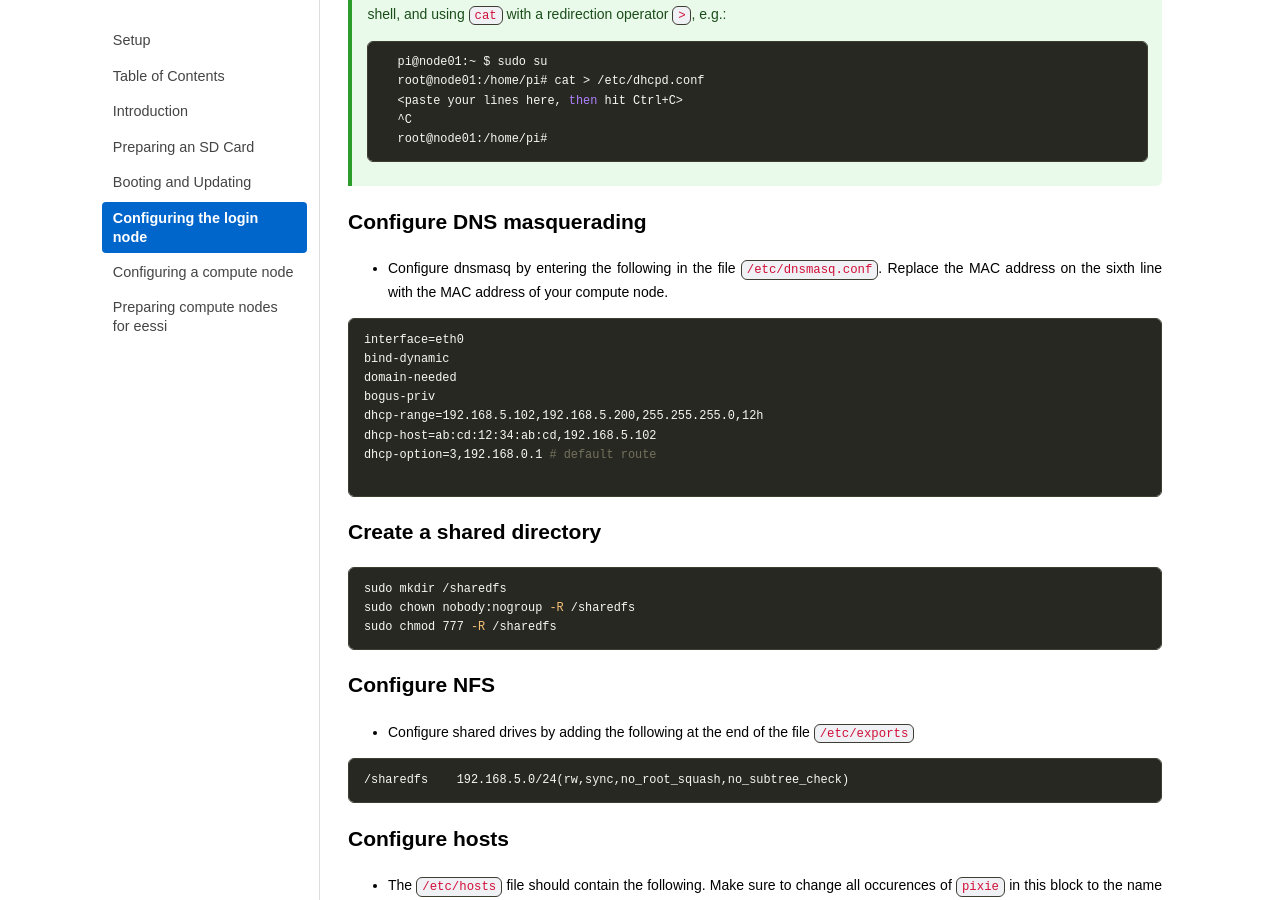
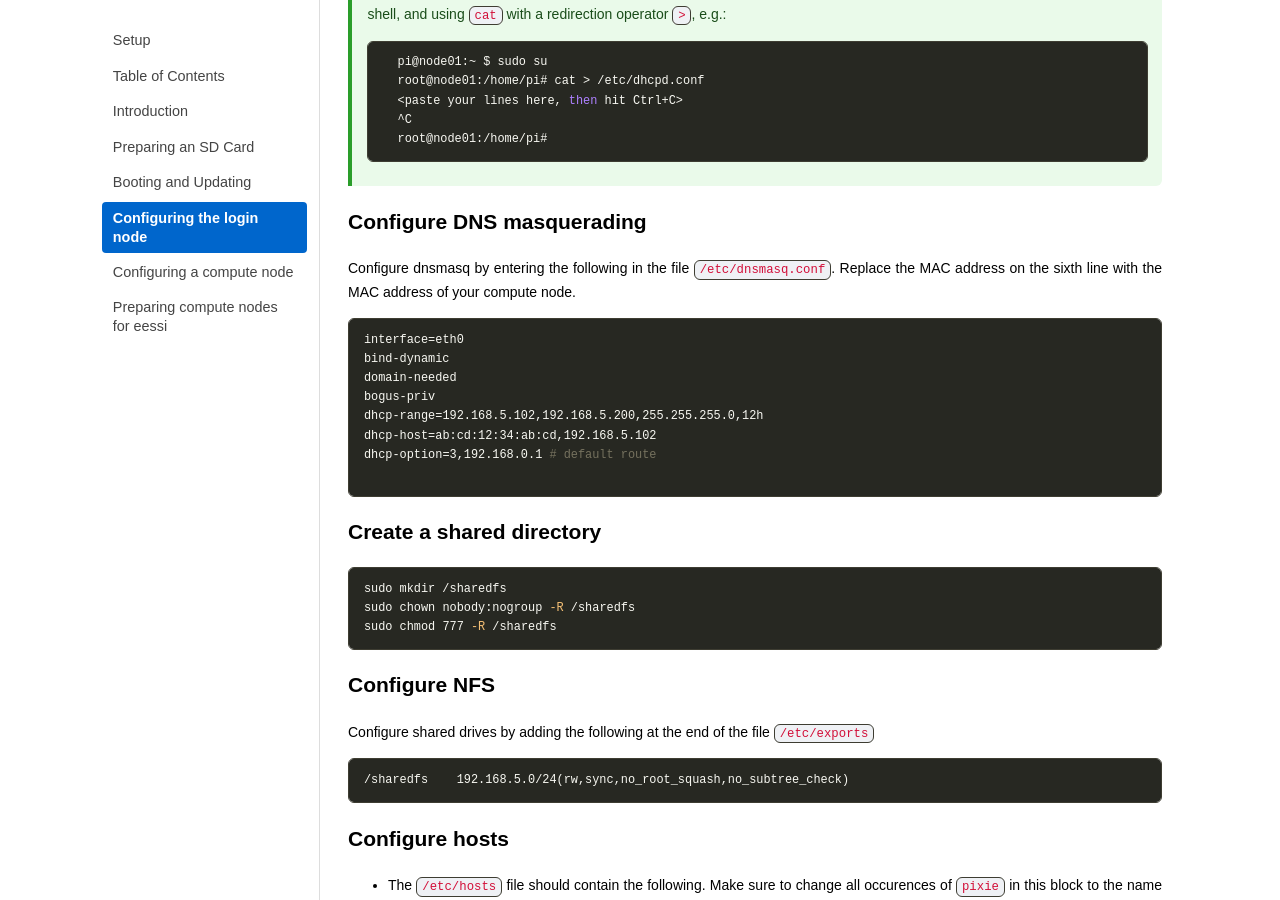
Before and after one commit to carpentriesoffline/Building_a_miniHPC_for_Training, a Jekyll site: the page built from 04-configurationLogin.md, in a window 1280 px wide and 900 px high, scrolled down 3497 px. Built offline with Jekyll 4.4.1, drawn with Linux system fonts in a browser that asks for light colours.

Commit message:
Minor formatting

````diff
--- a/04-configurationLogin.md
+++ b/04-configurationLogin.md
@@ -154,7 +154,7 @@ static domain_name_servers=192.168.5.101
 
 ## Configure DNS masquerading
 
-- Configure dnsmasq by entering the following in the file `/etc/dnsmasq.conf`. Replace
+Configure dnsmasq by entering the following in the file `/etc/dnsmasq.conf`. Replace
 the MAC address on the sixth line with the MAC address of your compute node.
 
 ```bash
@@ -178,7 +178,7 @@ sudo chmod 777 -R /sharedfs
 
 ## Configure NFS
 
-- Configure shared drives by adding the following at the end of the file `/etc/exports`
+Configure shared drives by adding the following at the end of the file `/etc/exports`
 
 ```bash
 /sharedfs    192.168.5.0/24(rw,sync,no_root_squash,no_subtree_check)
````
